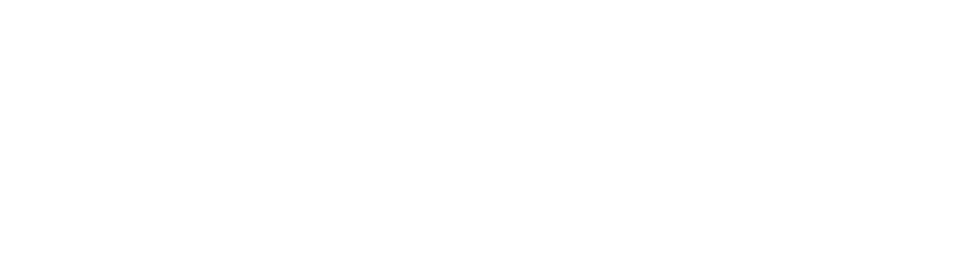
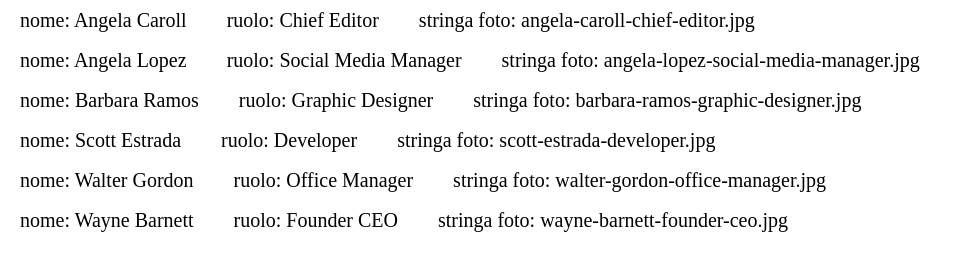
Before and after one commit to ginevrabotrugno/js-our-team, a plain HTML site: page index.html in a window 1280 px wide. Shown: the whole page, without its empty margins (0-963 px from the left). Drawn offline with Linux system fonts and the light colour scheme.

Commit message:
feat: add base program

```diff
--- a/css/style.css
+++ b/css/style.css
@@ -0,0 +1,12 @@
+*{
+    margin: 0;
+    padding: 0;
+    box-sizing: border-box;
+}
+
+.card span {
+    /* debug */
+    font-size: 20px;
+    margin: 20px;
+    line-height: 2;
+}
--- a/index.html
+++ b/index.html
@@ -8,7 +8,9 @@
 </head>
 <body>
 
+    <div id="container">
 
+    </div>
 
 
     <script type="text/javascript" src="js/main.js"></script>
--- a/js/main.js
+++ b/js/main.js
@@ -1,5 +1,59 @@
 // Utilizzando i dati forniti, creare un array di oggetti per rappresentare i membri del team.
+
 // Ogni membro è caratterizzato dalle seguenti informazioni: nome, ruolo e foto.
+
 // Creare l’array di oggetti con le informazioni fornite.
+const membersList = [
+    {
+        "name":"Angela Caroll",
+        "role":"Chief Editor",
+        "pic":"angela-caroll-chief-editor.jpg",
+    },
+    {
+        "name":"Angela Lopez",
+        "role":"Social Media Manager",
+        "pic":"angela-lopez-social-media-manager.jpg",
+    },
+    {
+        "name":"Barbara Ramos",
+        "role":"Graphic Designer",
+        "pic":"barbara-ramos-graphic-designer.jpg",
+    },
+    {
+        "name":"Scott Estrada",
+        "role":"Developer",
+        "pic":"scott-estrada-developer.jpg",
+    },
+    {
+        "name":"Walter Gordon",
+        "role":"Office Manager",
+        "pic":"walter-gordon-office-manager.jpg",
+    },
+    {
+        "name":"Wayne Barnett",
+        "role":"Founder CEO",
+        "pic":"wayne-barnett-founder-ceo.jpg",
+    }
+];
+
+// console.log(membersList);
+
 // Stampare su console, per ogni membro del team, le informazioni di nome, ruolo e la stringa della foto
-// Stampare le stesse informazioni su DOM sottoforma di stringhe
+for (let i = 0; i < membersList.length; i++) {
+    const member = membersList[i];
+
+    console.log("nome: " + member.name + " ruolo: " +  member.role + " stringa foto: " +  member.pic);
+
+    // Stampare le stesse informazioni su DOM sottoforma di stringhe
+
+    // seleziono l'elemento contenitore
+    let container = document.getElementById("container");
+
+    // creo l'elemento che conterrà le stringhe
+    let card = document.createElement("div");
+    card.classList.add("card");
+    card.innerHTML = `<span>nome: ${member.name}</span><span>ruolo: ${member.role}</span><span>stringa foto: ${member.pic}</span>`;
+
+    // inserisco l'elemento creato nel contenitore
+    container.appendChild(card);
+}
```
